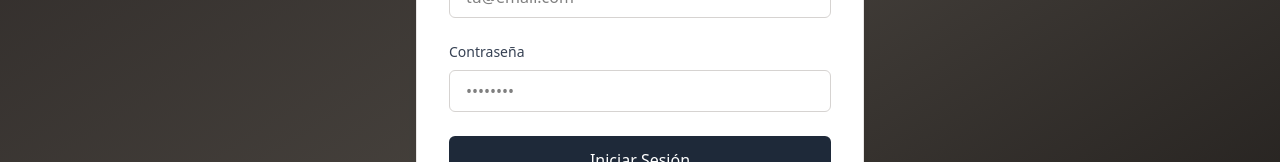
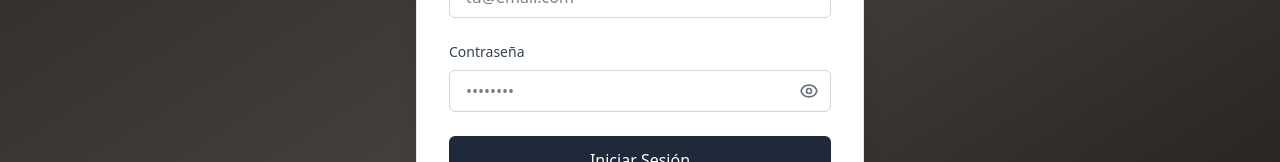
Before and after one commit to arrebolmedia/video-editor, a React (Vite) app: page / in a window 1280 px wide. Shown: the part 362-524 px from the top of the page. Built offline with nearby package versions, Linux system fonts and the light colour scheme; a web font is replaced by a local one.

Commit message:
Add password visibility toggle and fix contratos error handling

```diff
--- a/src/Login.tsx
+++ b/src/Login.tsx
@@ -8,6 +8,7 @@
 export default function Login({ onLogin }: LoginProps) {
   const [email, setEmail] = useState('');
   const [password, setPassword] = useState('');
+  const [showPassword, setShowPassword] = useState(false);
   const [error, setError] = useState('');
   const [loading, setLoading] = useState(false);
 
@@ -71,16 +72,35 @@
               <label htmlFor="password" className="block text-sm font-medium text-gray-700 mb-2">
                 Contraseña
               </label>
+              <div className="relative">
                 <input
                   id="password"
-                type="password"
+                  type={showPassword ? "text" : "password"}
                   value={password}
                   onChange={(e) => setPassword(e.target.value)}
-                className="w-full px-4 py-2 border border-stone-300 rounded-md focus:ring-2 focus:ring-gray-800 focus:border-transparent"
+                  className="w-full px-4 py-2 pr-10 border border-stone-300 rounded-md focus:ring-2 focus:ring-gray-800 focus:border-transparent"
                   placeholder="••••••••"
                   required
                   disabled={loading}
                 />
+                <button
+                  type="button"
+                  onClick={() => setShowPassword(!showPassword)}
+                  className="absolute right-3 top-1/2 -translate-y-1/2 text-gray-500 hover:text-gray-700 focus:outline-none"
+                  tabIndex={-1}
+                >
+                  {showPassword ? (
+                    <svg className="w-5 h-5" fill="none" stroke="currentColor" viewBox="0 0 24 24">
+                      <path strokeLinecap="round" strokeLinejoin="round" strokeWidth={2} d="M13.875 18.825A10.05 10.05 0 0112 19c-4.478 0-8.268-2.943-9.543-7a9.97 9.97 0 011.563-3.029m5.858.908a3 3 0 114.243 4.243M9.878 9.878l4.242 4.242M9.88 9.88l-3.29-3.29m7.532 7.532l3.29 3.29M3 3l3.59 3.59m0 0A9.953 9.953 0 0112 5c4.478 0 8.268 2.943 9.543 7a10.025 10.025 0 01-4.132 5.411m0 0L21 21" />
+                    </svg>
+                  ) : (
+                    <svg className="w-5 h-5" fill="none" stroke="currentColor" viewBox="0 0 24 24">
+                      <path strokeLinecap="round" strokeLinejoin="round" strokeWidth={2} d="M15 12a3 3 0 11-6 0 3 3 0 016 0z" />
+                      <path strokeLinecap="round" strokeLinejoin="round" strokeWidth={2} d="M2.458 12C3.732 7.943 7.523 5 12 5c4.478 0 8.268 2.943 9.542 7-1.274 4.057-5.064 7-9.542 7-4.477 0-8.268-2.943-9.542-7z" />
+                    </svg>
+                  )}
+                </button>
+              </div>
             </div>
 
             {error && (
--- a/src/modules/ContratosModule.tsx
+++ b/src/modules/ContratosModule.tsx
@@ -122,10 +122,22 @@
   const fetchContratos = async () => {
     try {
       const response = await fetch(`${API_BASE}/contratos`);
+      if (!response.ok) {
+        throw new Error(`HTTP error! status: ${response.status}`);
+      }
       const data = await response.json();
-      setContratos(data);
+      // Asegurar que data es un array
+      if (Array.isArray(data)) {
+        setContratos(data);
+      } else {
+        console.error('Data is not an array:', data);
+        setContratos([]);
+        toast.error('Error al cargar contratos');
+      }
     } catch (error) {
       console.error('Error fetching contratos:', error);
+      setContratos([]);
+      toast.error('No se pudieron cargar los contratos');
     }
   };
 
```
Also changed, not shown: 1 other file (tests, documents, lock files or other folders). Lines whose indentation alone changed are shown as unchanged.
